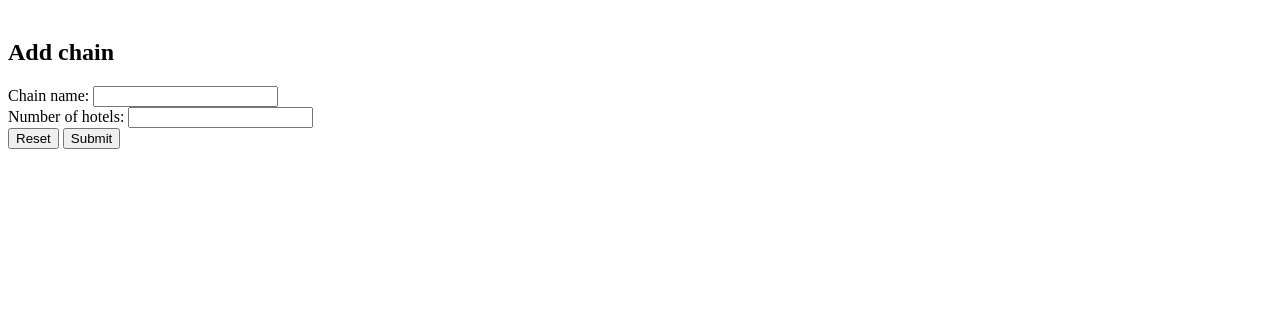
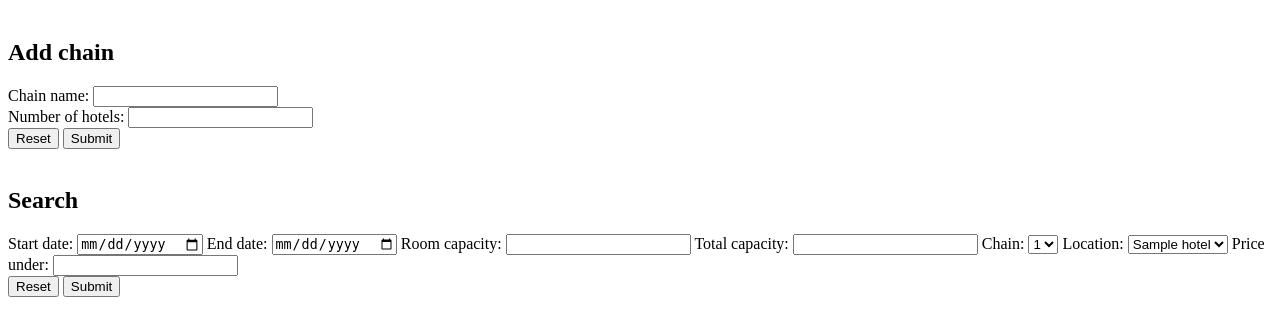
Before and after one commit to anrayliu/databases-project, a Flask app: page / in a window 1280 px wide. Shown: the part 143-479 px from the top of the page. Run offline with Flask 3, Linux system fonts and the light colour scheme; a database or web service that is not in the repository returns one stand-in record (values such as "Sample title"); some libraries are stand-ins or nearby versions.

Commit message:
almost finish filter for rooms

```diff
--- a/app.py
+++ b/app.py
@@ -29,11 +29,13 @@ def index():
 		try:
 			cur.execute("select * from hotel_chain")
 			hotel_chains = cur.fetchall()
+			cur.execute("select * from hotel")
+			hotels = cur.fetchall()
 		except psycopg2.Error:
 			conn.rollback()
 			return "something went seriously wrong"
 
-		return render_template("index.html", hotel_chains=hotel_chains)
+		return render_template("index.html", hotels=hotels, hotel_chains=hotel_chains)
 
 
 @app.route("/delete/<string:id>")
@@ -66,6 +68,29 @@ def edit(id):
 		return render_template("edit.html", chain=chain)
 
 
+@app.route("/results")
+def show_results():
+	start = request.args.get("start_date")
+	end = request.args.get("end_date")
+	capacity = request.args.get("capacity")
+	total = request.args.get("total_capacity")
+	chain = request.args.get("chain")
+	loc = request.args.get("location")
+	price = request.args.get("price")
+
+	try:
+		cur.execute('''
+					select * from room join hotel on room.chain_name=hotel.chain_name and room.chain_name='{}'
+						and num_rooms={} and capacity={} and hotel_address='{}' and price<{};
+					'''.format(chain, total, capacity, loc, price))
+		res = cur.fetchall()
+
+	except psycopg2.Error:
+		conn.rollback()
+		return "something went seriously wrong"
+
+	return render_template("results.html", results=res)
+
 
 if __name__ == "__main__":
 	with get_db_conn() as conn:
--- a/templates/index.html
+++ b/templates/index.html
@@ -37,7 +37,6 @@
 	{% endif %}
 
 	<br>
-
 	<h2>Add chain</h2>
 
 	<form action="/" method="POST">
@@ -55,6 +54,45 @@
 		<input type="submit">
 	</form>
 
+	<br>
+	<h2>Search</h2>
+
+	<form action="/results" method="GET">
+		<label for="start_date">Start date:</label>
+		<input name="start_date" id="start_date" type="date">
+
+		<label for="end_date">End date:</label>
+		<input name="end_date" id="end_date" type="date">
+
+		<label for="capacity">Room capacity:</label>
+		<input name="capacity" id="capacity" type="number" step="0">
+
+		<label for="total_capacity">Total capacity:</label>
+		<input name="total_capacity" id="total_capacity" type="number" step="0">
+
+		<label for="chain">Chain:</label>
+		<select name="chain" id="chain">
+			{% for chain in hotel_chains %}
+			<option value={{chain[0]}}>{{chain[0]}}</option>
+			{% endfor %}
+		</select>
+
+		<label for="location">Location:</label>
+		<select name="location" id="location">
+			{% for hotel in hotels %}
+			<option value={{hotel[3]}}>{{hotel[3]}}</option>
+			{% endfor %}
+		</select>
+
+		<label for="price">Price under:</label>
+		<input name="price" id="price" type="number" step="0.01">
+
+		<br>
+
+		<input type="reset">
+		<input type="submit">
+	</form>
+
 
 </div>
 {% endblock %}
```
Also changed, not shown: templates/results.html (added, +39 -0 lines).
